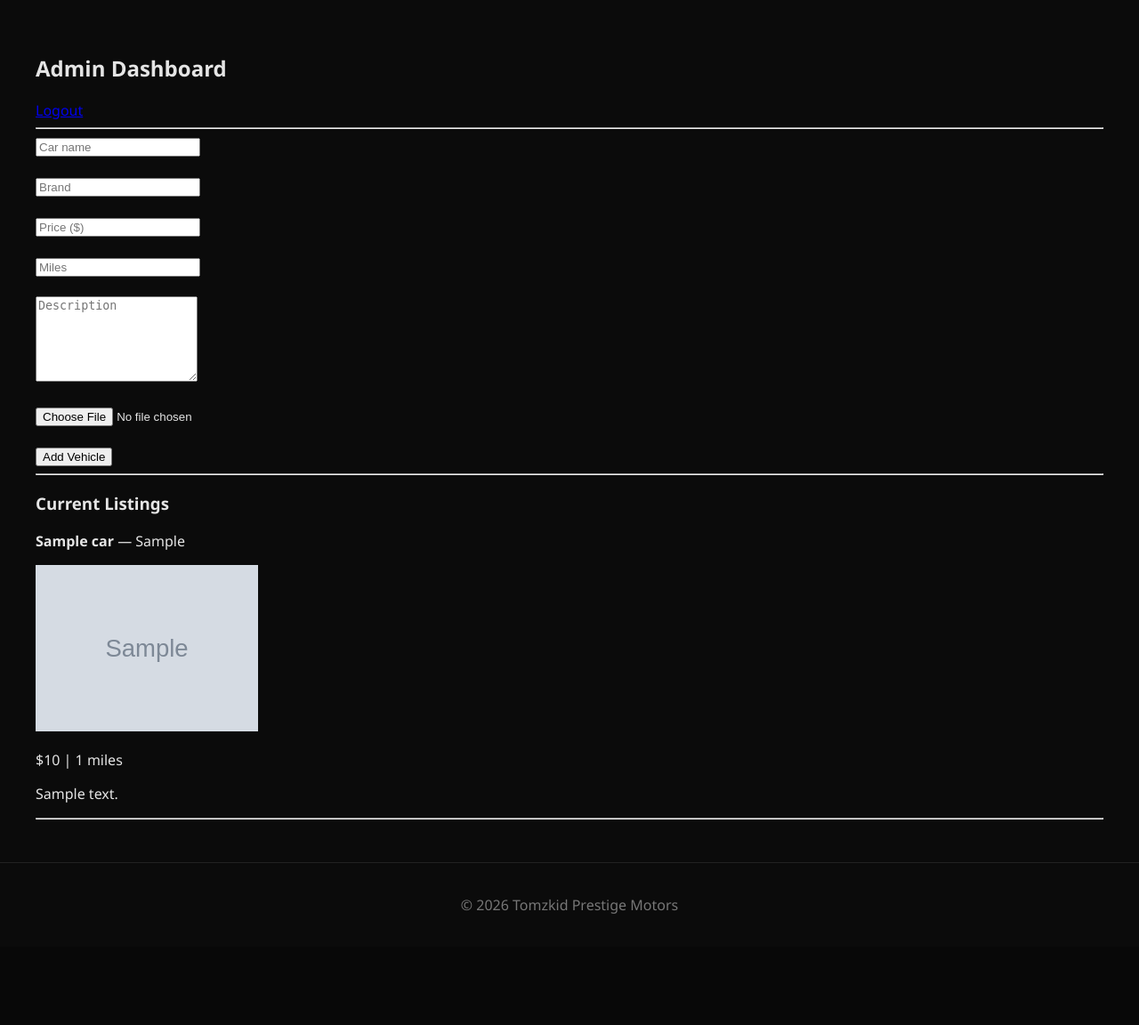
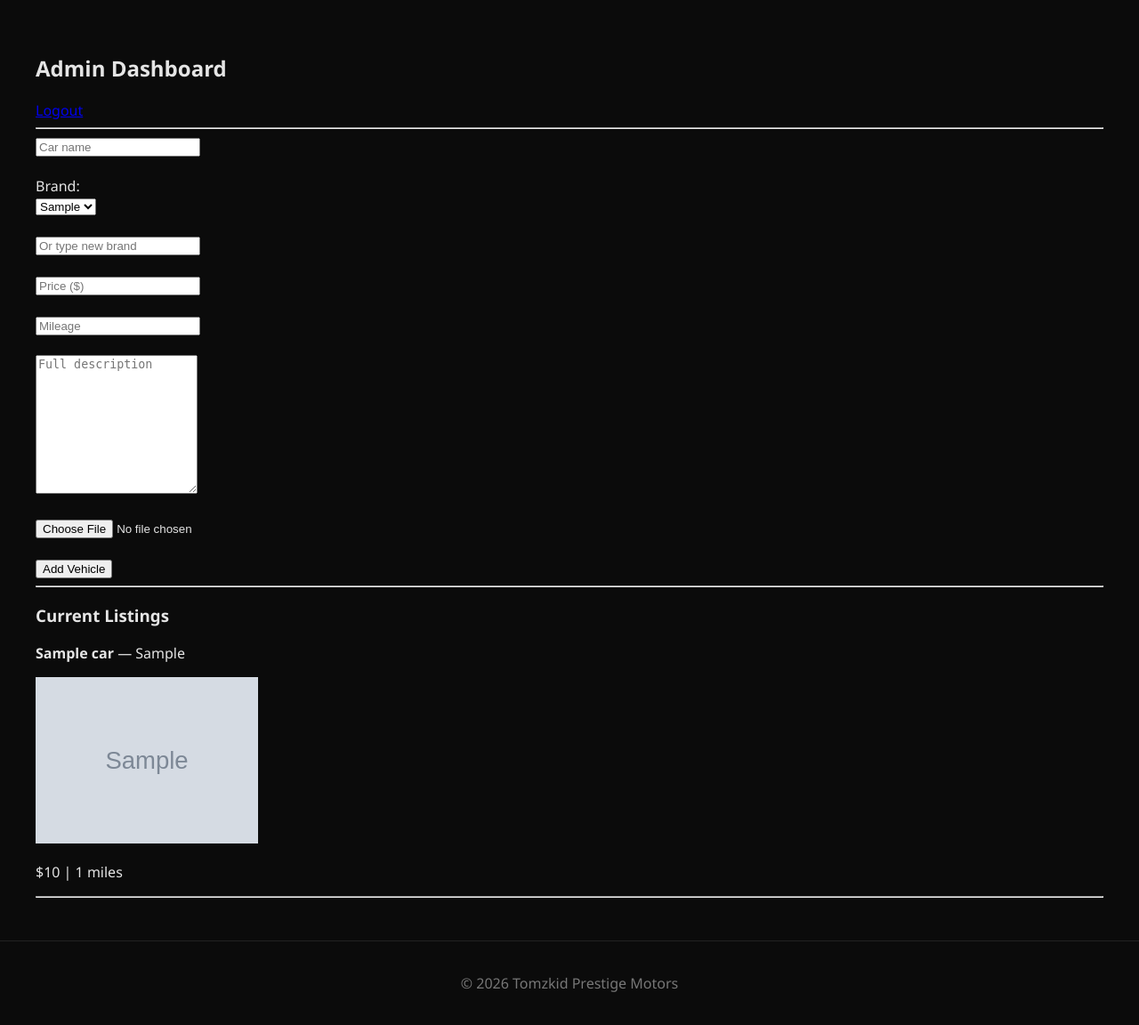
Before and after one commit to djvibez29/tomzkid-prestige-motors, a Flask app: page /admin in a window 1280 px wide. Shown: the part 100-1252 px from the top of the page at 89% size. Before the commit the page ends 1127 px from the top, so only its background shows below. Run offline with Flask 3, Linux system fonts and the light colour scheme; the visitor is signed in with stand-in values (Sample User, id 1); tables that the repository leaves empty hold one stand-in row (values such as "Sample post"); grey boxes marked "Sample" are stand-in pictures.

Commit message:
Update admin.html

```diff
--- a/templates/admin.html
+++ b/templates/admin.html
@@ -10,15 +10,26 @@
 
   <input name="name" placeholder="Car name" required><br><br>
 
-  <input name="brand" placeholder="Brand" required><br><br>
+  <label>Brand:</label><br>
+  <select name="brand">
+    {% for b in brands %}
+      <option value="{{ b }}">{{ b }}</option>
+    {% endfor %}
+  </select>
 
-  <input name="price_usd" type="number" placeholder="Price ($)" required><br><br>
+  <br><br>
 
-  <input name="miles" type="number" placeholder="Miles" required><br><br>
+  <input name="custom_brand" placeholder="Or type new brand"><br><br>
 
-  <textarea name="description" rows="6" placeholder="Description" required></textarea><br><br>
+  <input name="price_usd" placeholder="Price ($)" required><br><br>
 
-  <input type="file" name="image" accept="image/*" required><br><br>
+  <input name="miles" placeholder="Mileage" required><br><br>
+
+  <textarea name="description" rows="10" placeholder="Full description" required></textarea>
+
+  <br><br>
+
+  <input type="file" name="image" required><br><br>
 
   <button type="submit">Add Vehicle</button>
 
@@ -31,9 +42,8 @@
 {% for car in cars %}
   <div>
     <p><strong>{{ car.name }}</strong> — {{ car.brand }}</p>
-    <img src="/static/uploads/{{ car.image }}" width="250">
+    <img src="{{ url_for('static', filename='uploads/' ~ car.image) }}" width="250">
     <p>${{ car.price_usd }} | {{ car.miles }} miles</p>
-    <p>{{ car.description }}</p>
   </div>
   <hr>
 {% endfor %}
```
